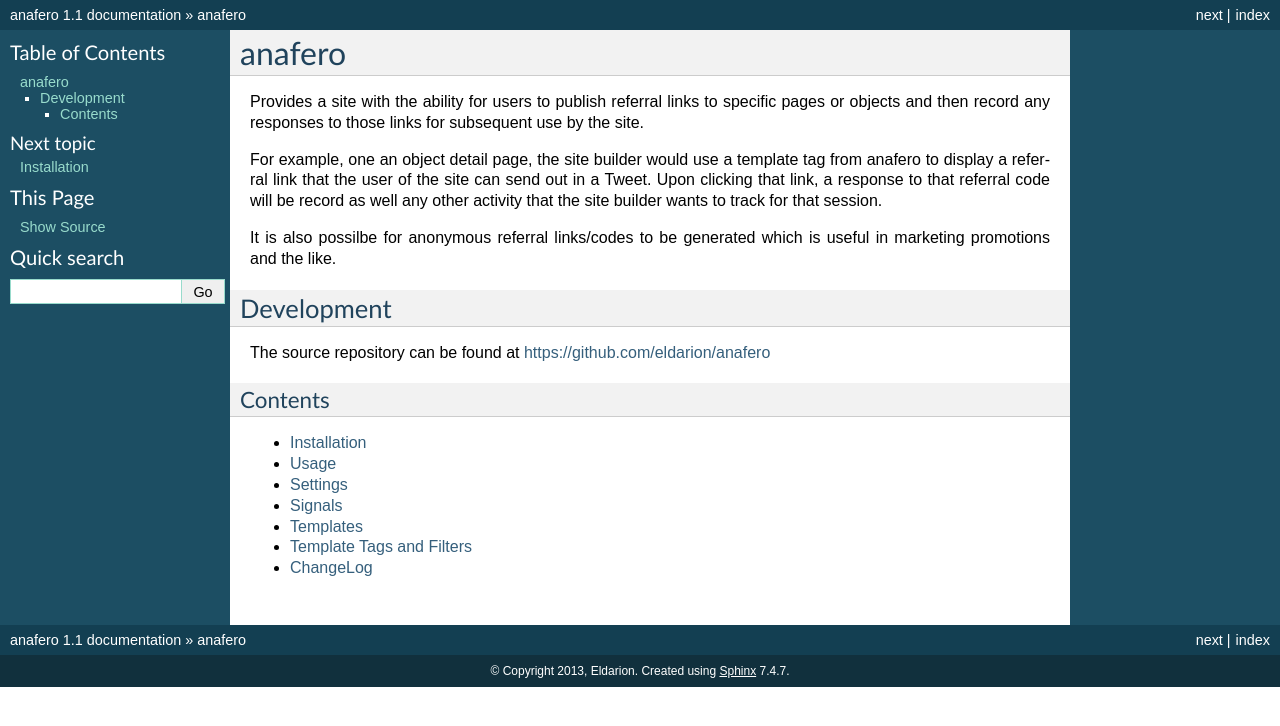
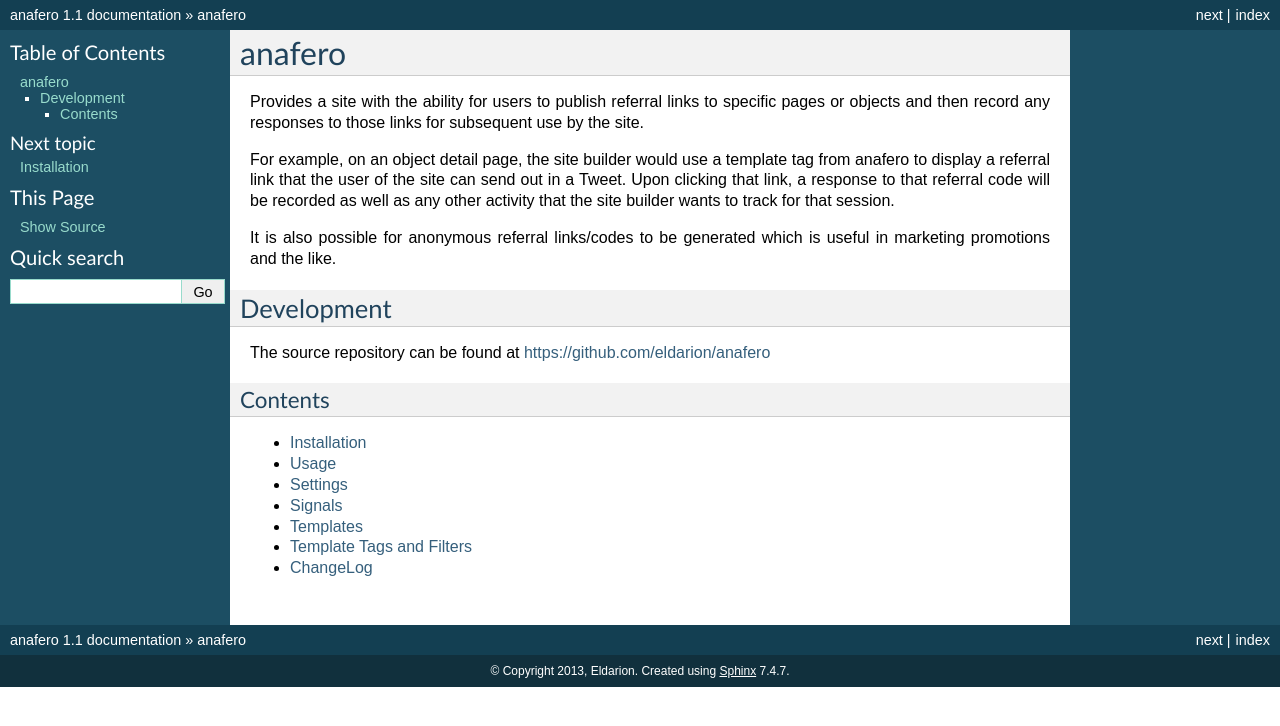
Before and after one commit to pinax/pinax-referrals, a Sphinx documentation site: the page built from docs/index.rst, in a window 1280 px wide. Shown: the top 726 px of the page. Built offline with Sphinx 7.4.7, drawn with Linux system fonts in a browser that asks for light colours.

Commit message:
Fixed some spelling mistakes and typos.

```diff
--- a/docs/index.rst
+++ b/docs/index.rst
@@ -6,13 +6,13 @@
 specific pages or objects and then record any responses to those links
 for subsequent use by the site.
 
-For example, one an object detail page, the site builder would use a
+For example, on an object detail page, the site builder would use a
 template tag from anafero to display a referral link that the user of the
 site can send out in a Tweet. Upon clicking that link, a response to that
-referral code will be record as well any other activity that the site
+referral code will be recorded as well as any other activity that the site
 builder wants to track for that session.
 
-It is also possilbe for anonymous referral links/codes to be generated
+It is also possible for anonymous referral links/codes to be generated
 which is useful in marketing promotions and the like.
 
 
--- a/docs/settings.rst
+++ b/docs/settings.rst
@@ -33,7 +33,7 @@
 string that can also be used as a reference implementation. The callable
 defined by the fully qualified path is passed a single parameter that is
 the class of the referral model, or `Referral`, this is done as a pure
-convience so as to alleviate the need for you to have to import it
+convenience so as to alleviate the need for you to have to import it
 should you need it (and you most likely will if you want to be
 certain of uniqueness).
 
--- a/docs/signals.rst
+++ b/docs/signals.rst
@@ -4,7 +4,7 @@
 =======
 
 ``user_linked_to_response`` is a signal that provides the single argument of a ``response``
-object that has just been linked to a user. You can use this to provide further authomatic
+object that has just been linked to a user. You can use this to provide further automatic
 processing within your site, such as adding permissions, etc. to users that signup as a result
 of a referral.
 
```
